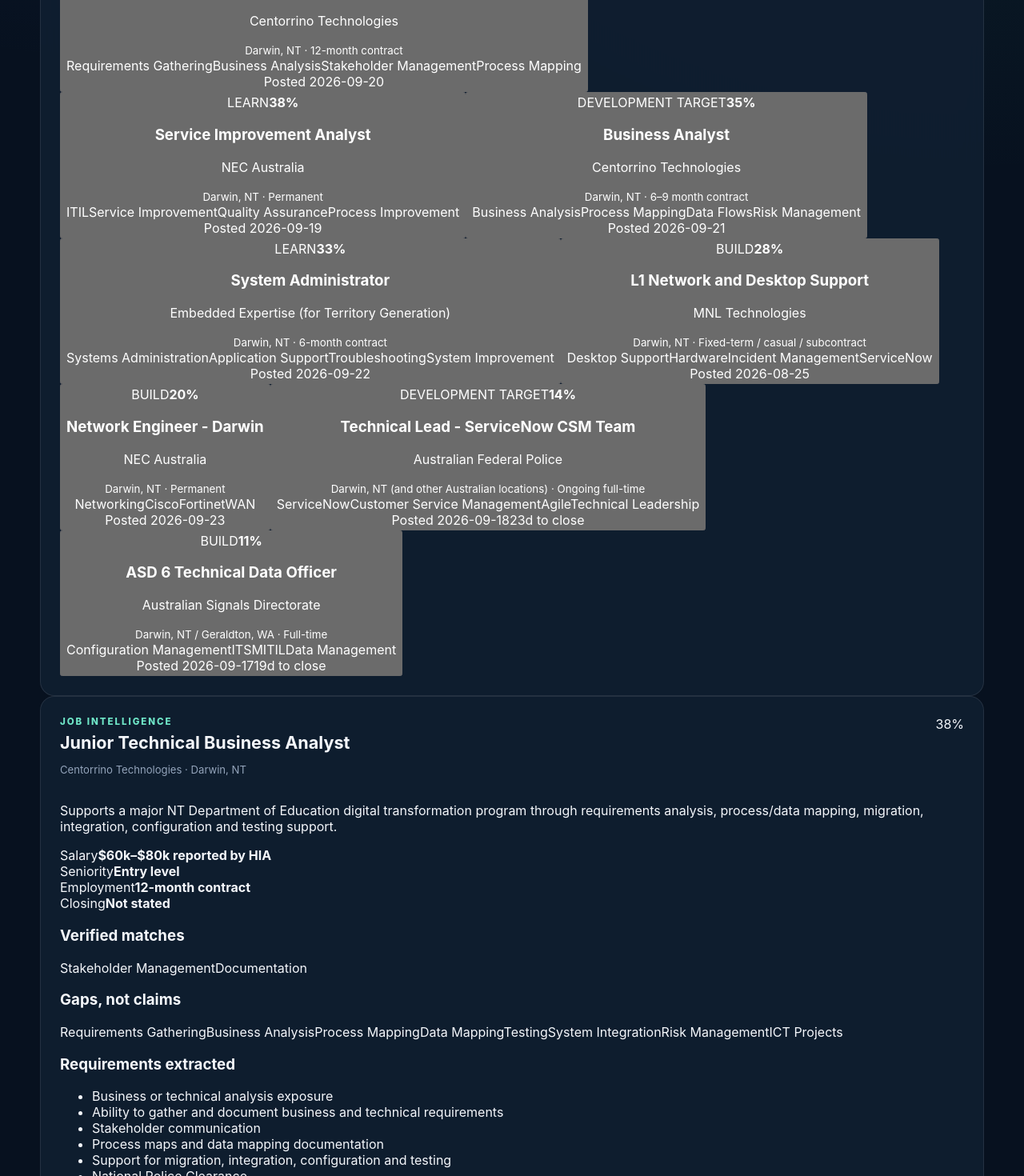
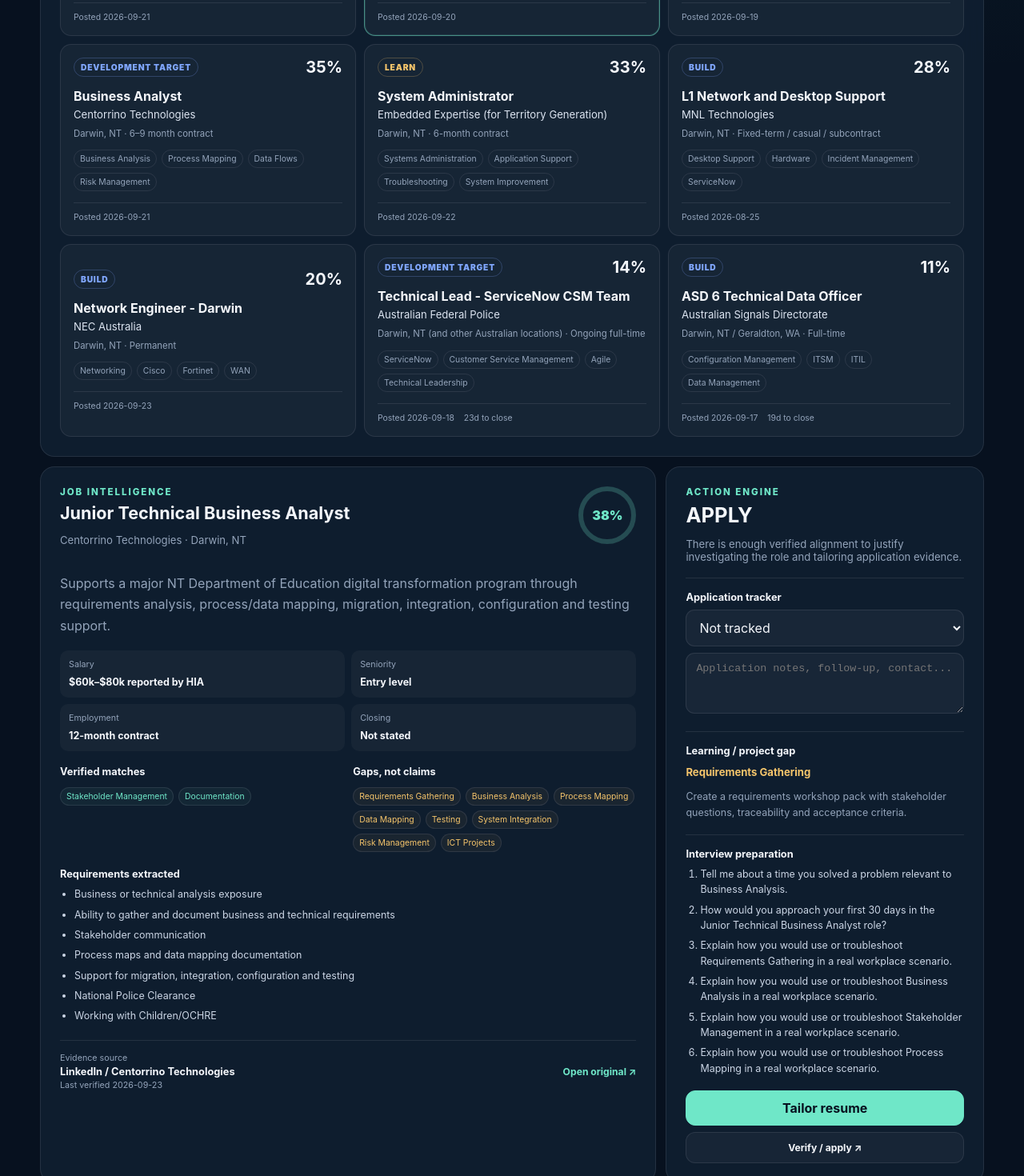
Before and after one commit to pratapkc6-bit/job-intelligence-system, a Next.js app: page / in a window 1280 px wide. Shown: the part 1220-2690 px from the top of the page at 80% size. Built offline with nearby package versions, Linux system fonts and the light colour scheme.

Commit message:
style: add intelligence command centre UI

```diff
--- a/app/globals.css
+++ b/app/globals.css
@@ -197,3 +197,97 @@
     color: #111827;
   }
 }
+
+
+/* Intelligence Command Centre V2 */
+.commandStats .statCard strong { font-size: 1.8rem; }
+.nextActionPanel { margin-bottom: 12px; display: flex; justify-content: space-between; align-items: center; gap: 20px; }
+.nextActionPanel h2 { margin: 6px 0; }
+.filterBar { display: grid; grid-template-columns: 1fr 240px; gap: 10px; margin-bottom: 16px; }
+.filterBar input, .filterBar select, .actionSection select, .actionSection textarea {
+  width: 100%; color: var(--text); background: rgba(255,255,255,.045);
+  border: 1px solid var(--border); border-radius: 11px; padding: 11px 12px; outline: none;
+}
+.filterBar input:focus, .filterBar select:focus, .actionSection select:focus, .actionSection textarea:focus {
+  border-color: rgba(111,231,200,.55); box-shadow: 0 0 0 3px rgba(111,231,200,.08);
+}
+.jobGrid { display: grid; grid-template-columns: repeat(3, minmax(0,1fr)); gap: 10px; }
+.jobCard {
+  appearance: none; text-align: left; color: var(--text); background: rgba(255,255,255,.035);
+  border: 1px solid var(--border); border-radius: 14px; padding: 16px; cursor: pointer;
+  transition: transform .15s ease, border-color .15s ease, background .15s ease;
+}
+.jobCard:hover { transform: translateY(-2px); border-color: rgba(128,167,255,.3); background: rgba(255,255,255,.05); }
+.selectedJob { border-color: rgba(111,231,200,.55); box-shadow: 0 0 0 1px rgba(111,231,200,.14) inset; }
+.jobCardTop { display: flex; align-items: center; justify-content: space-between; gap: 10px; }
+.jobCardTop > strong { font-size: 1.25rem; }
+.actionBadge { display: inline-flex; border-radius: 999px; border: 1px solid var(--border); padding: 5px 8px; font-size: .64rem; font-weight: 900; letter-spacing: .08em; }
+.action-apply, .action-prepare-interview { color: var(--accent); border-color: rgba(111,231,200,.25); }
+.action-learn { color: var(--warning); border-color: rgba(245,197,107,.25); }
+.action-build, .action-development-target { color: var(--accent-2); border-color: rgba(128,167,255,.25); }
+.jobCard h3 { margin: 14px 0 5px; font-size: 1rem; }
+.jobCard p { margin: 0 0 4px; color: #dce5f1; font-size: .82rem; }
+.jobCard small { color: var(--muted); font-size: .71rem; line-height: 1.45; }
+.chipRow { display: flex; flex-wrap: wrap; gap: 6px; margin-top: 12px; }
+.chipRow span { border: 1px solid var(--border); border-radius: 999px; padding: 4px 7px; color: var(--muted); font-size: .65rem; }
+.chipRow.positive span { color: var(--accent); background: rgba(111,231,200,.05); }
+.chipRow.warning span { color: var(--warning); background: rgba(245,197,107,.05); }
+.jobMeta { display: flex; flex-wrap: wrap; gap: 6px 12px; margin-top: 14px; padding-top: 11px; border-top: 1px solid var(--border); color: var(--muted); font-size: .65rem; }
+
+.intelligenceGrid { display: grid; grid-template-columns: 1.55fr .8fr; gap: 12px; margin-top: 12px; }
+.jobSummary { color: var(--muted); line-height: 1.65; }
+.scoreRing {
+  width: 72px; height: 72px; display: grid; place-items: center; border-radius: 50%;
+  border: 6px solid rgba(111,231,200,.23); color: var(--accent); font-weight: 900; flex: 0 0 auto;
+}
+.detailFacts { display: grid; grid-template-columns: repeat(2,1fr); gap: 8px; margin: 18px 0; }
+.detailFacts div { background: rgba(255,255,255,.035); border-radius: 10px; padding: 11px; }
+.detailFacts span { display: block; color: var(--muted); font-size: .67rem; margin-bottom: 4px; }
+.detailFacts strong { font-size: .78rem; }
+.evidenceColumns { display: grid; grid-template-columns: 1fr 1fr; gap: 12px; margin-top: 18px; }
+.evidenceColumns h3, .requirementsBlock h3, .actionSection h3 { font-size: .8rem; margin: 0 0 8px; }
+.requirementsBlock { margin-top: 20px; }
+.requirementsBlock ul, .actionSection ol { margin: 0; padding-left: 18px; color: #cbd6e5; font-size: .78rem; line-height: 1.55; }
+.requirementsBlock li, .actionSection li { margin: 6px 0; }
+.sourceBox { margin-top: 20px; display: flex; align-items: center; justify-content: space-between; gap: 16px; border-top: 1px solid var(--border); padding-top: 15px; }
+.sourceBox span, .sourceBox small { display: block; color: var(--muted); font-size: .67rem; }
+.sourceBox strong { display: block; margin: 3px 0; font-size: .8rem; }
+.sourceBox a, .secondaryLink { color: var(--accent); text-decoration: none; font-weight: 750; font-size: .76rem; }
+
+.actionPanel h2 { margin: 6px 0 8px; font-size: 1.6rem; }
+.actionSection { margin-top: 18px; padding-top: 16px; border-top: 1px solid var(--border); }
+.actionSection textarea { margin-top: 8px; resize: vertical; min-height: 76px; }
+.actionSection > strong { color: var(--warning); font-size: .82rem; }
+.actionSection > p { color: var(--muted); font-size: .78rem; line-height: 1.55; }
+.actionButtons { display: grid; gap: 8px; margin-top: 18px; }
+.actionButtons .primaryLink, .actionButtons .secondaryLink { text-align: center; }
+.secondaryLink { border: 1px solid var(--border); border-radius: 12px; padding: 11px 14px; color: var(--text); background: rgba(255,255,255,.04); }
+
+.intelligenceLower { margin-top: 12px; }
+.skillDemandTable { display: grid; gap: 7px; }
+.skillDemandRow { display: grid; grid-template-columns: 1fr auto auto; align-items: center; gap: 10px; padding: 10px 11px; border-radius: 10px; background: rgba(255,255,255,.035); font-size: .76rem; }
+.skillDemandRow > span { color: var(--muted); }
+.gapCount { color: var(--warning) !important; }
+.coveredCount { color: var(--accent) !important; }
+.baselineNote { margin: 16px 0 0; color: var(--muted); font-size: .72rem; line-height: 1.55; }
+.applicationList { display: grid; gap: 8px; }
+.applicationList button { width: 100%; color: var(--text); background: rgba(255,255,255,.035); border: 1px solid var(--border); border-radius: 11px; padding: 11px; display: flex; justify-content: space-between; align-items: center; text-align: left; cursor: pointer; }
+.applicationList div { display: grid; gap: 3px; }
+.applicationList div span { color: var(--muted); font-size: .7rem; }
+
+@media (max-width: 980px) {
+  .jobGrid { grid-template-columns: repeat(2, minmax(0,1fr)); }
+  .intelligenceGrid { grid-template-columns: 1fr; }
+}
+@media (max-width: 700px) {
+  .nextActionPanel { align-items: stretch; flex-direction: column; }
+  .filterBar { grid-template-columns: 1fr; }
+  .jobGrid { grid-template-columns: 1fr; }
+  .evidenceColumns { grid-template-columns: 1fr; }
+}
+@media (max-width: 520px) {
+  .detailFacts { grid-template-columns: 1fr; }
+  .sourceBox { align-items: flex-start; flex-direction: column; }
+  .skillDemandRow { grid-template-columns: 1fr auto; }
+  .skillDemandRow > span:last-child { grid-column: 1 / -1; }
+}
```
